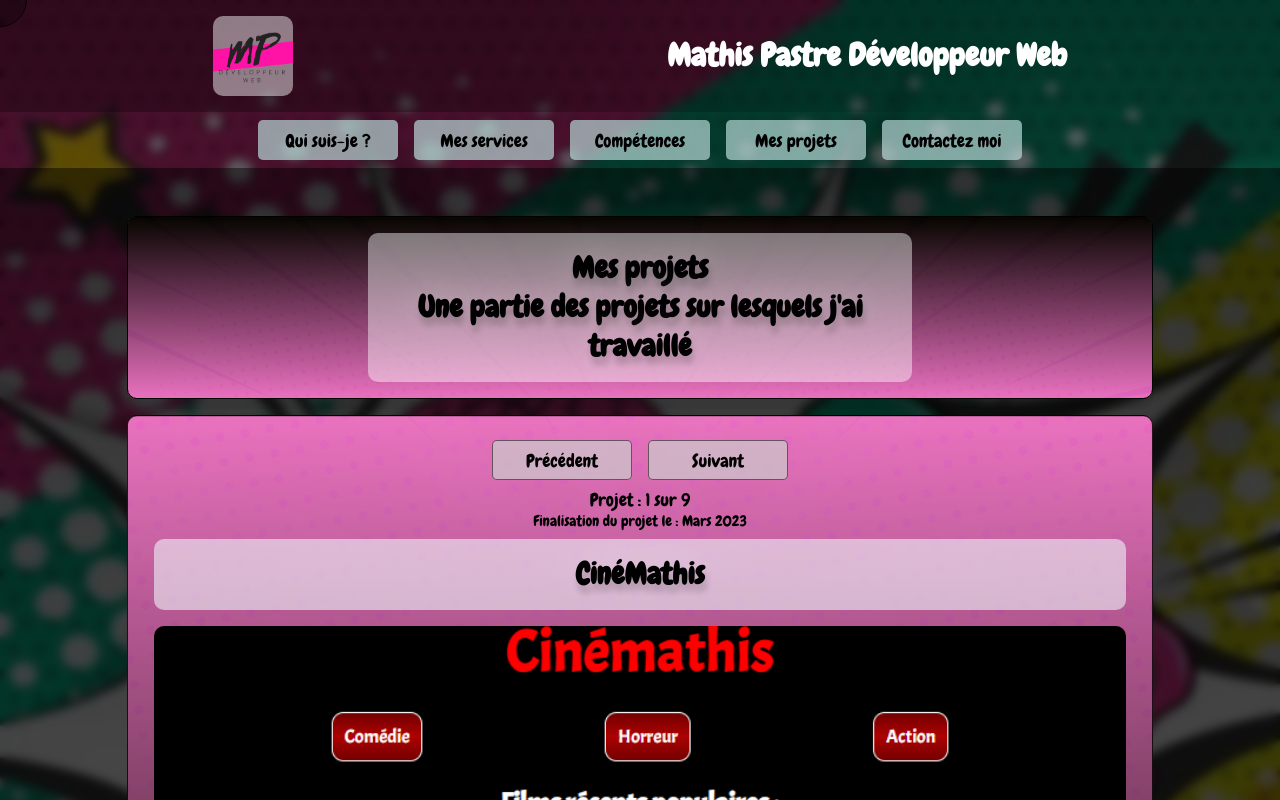
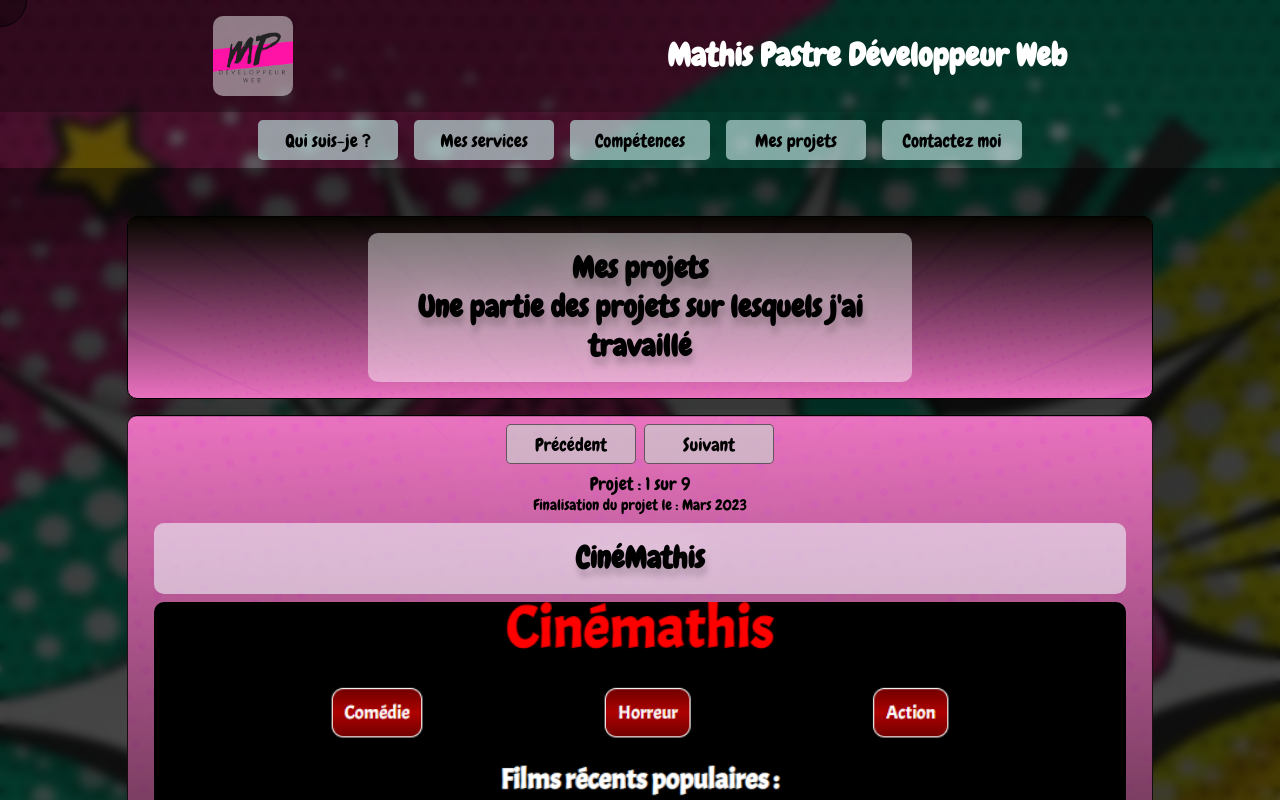
Before and after one commit to MathisPastreNelson/portfolio-mathis-pastre, a React (Create React App) app: page / in a window 1280 px wide. Both pictures are taken after a click on the button "Mes projets". Shown: the top 800 px of the page. Built offline with nearby package versions, Linux system fonts and the light colour scheme; a web font is replaced by a local one.

Commit message:
amélioration padding margin

```diff
--- a/src/style/_contact.scss
+++ b/src/style/_contact.scss
@@ -8,6 +8,7 @@
   align-items: center;
   border-radius: 10px;
   padding: 1rem 0;
+  margin: 1rem auto;
 }
 
 .informationForForm {
--- a/src/style/_projectsArticle.scss
+++ b/src/style/_projectsArticle.scss
@@ -10,7 +10,6 @@
   border-radius: 10px;
   box-shadow: 0px 10px rgba(0, 0, 0, 0.15);
   width: 80%;
-  padding: 1rem 0;
 }
 
 .portefolio_article {
@@ -74,7 +73,7 @@
 /*****************************************/
 
 .projectTitle {
-  margin: 0 auto 1rem auto;
+  margin: 0 auto 0.5rem auto;
   background-color: rgba(240, 255, 255, 0.555);
   width: 95%;
   padding: 1rem 0;
@@ -90,7 +89,7 @@
 }
 
 .describeBox {
-  margin: 0.5rem auto 0;
+  margin: 0.25rem auto 0;
   width: 95%;
   padding: 1rem 0;
   border-radius: 10px;
@@ -111,7 +110,7 @@
 
 .listTechnology_box {
   width: 200px;
-  margin: 1rem auto;
+  margin: 0.5rem auto;
   width: 95%;
   padding: 1rem 0;
   border-radius: 10px;
@@ -166,8 +165,8 @@
 
 .projectButton_BeforeNext {
   height: 40px;
-  width: 140px;
-  margin: 0.5rem 0.5rem 0rem 0.5rem;
+  width: 130px;
+  margin: 0.5rem 0.25rem 0rem 0.25rem;
   transition: all 300ms;
   border-radius: 5px;
   background-color: rgba(204, 204, 204, 0.712);
--- a/src/style/index.css
+++ b/src/style/index.css
@@ -756,7 +756,6 @@ div > p {
   border-radius: 10px;
   box-shadow: 0px 10px rgba(0, 0, 0, 0.15);
   width: 80%;
-  padding: 1rem 0;
 }
 
 .portefolio_article {
@@ -817,7 +816,7 @@ div > p {
 }
 /*****************************************/
 .projectTitle {
-  margin: 0 auto 1rem auto;
+  margin: 0 auto 0.5rem auto;
   background-color: rgba(240, 255, 255, 0.555);
   width: 95%;
   padding: 1rem 0;
@@ -835,7 +834,7 @@ div > p {
 }
 
 .describeBox {
-  margin: 0.5rem auto 0;
+  margin: 0.25rem auto 0;
   width: 95%;
   padding: 1rem 0;
   border-radius: 10px;
@@ -856,7 +855,7 @@ div > p {
 
 .listTechnology_box {
   width: 200px;
-  margin: 1rem auto;
+  margin: 0.5rem auto;
   width: 95%;
   padding: 1rem 0;
   border-radius: 10px;
@@ -903,8 +902,8 @@ div > p {
 
 .projectButton_BeforeNext {
   height: 40px;
-  width: 140px;
-  margin: 0.5rem 0.5rem 0rem 0.5rem;
+  width: 130px;
+  margin: 0.5rem 0.25rem 0rem 0.25rem;
   transition: all 300ms;
   border-radius: 5px;
   background-color: rgba(204, 204, 204, 0.712);
@@ -934,6 +933,7 @@ div > p {
   align-items: center;
   border-radius: 10px;
   padding: 1rem 0;
+  margin: 1rem auto;
 }
 
 .informationForForm {
```
Also changed, not shown: 1 other file (tests, documents, lock files or other folders).
